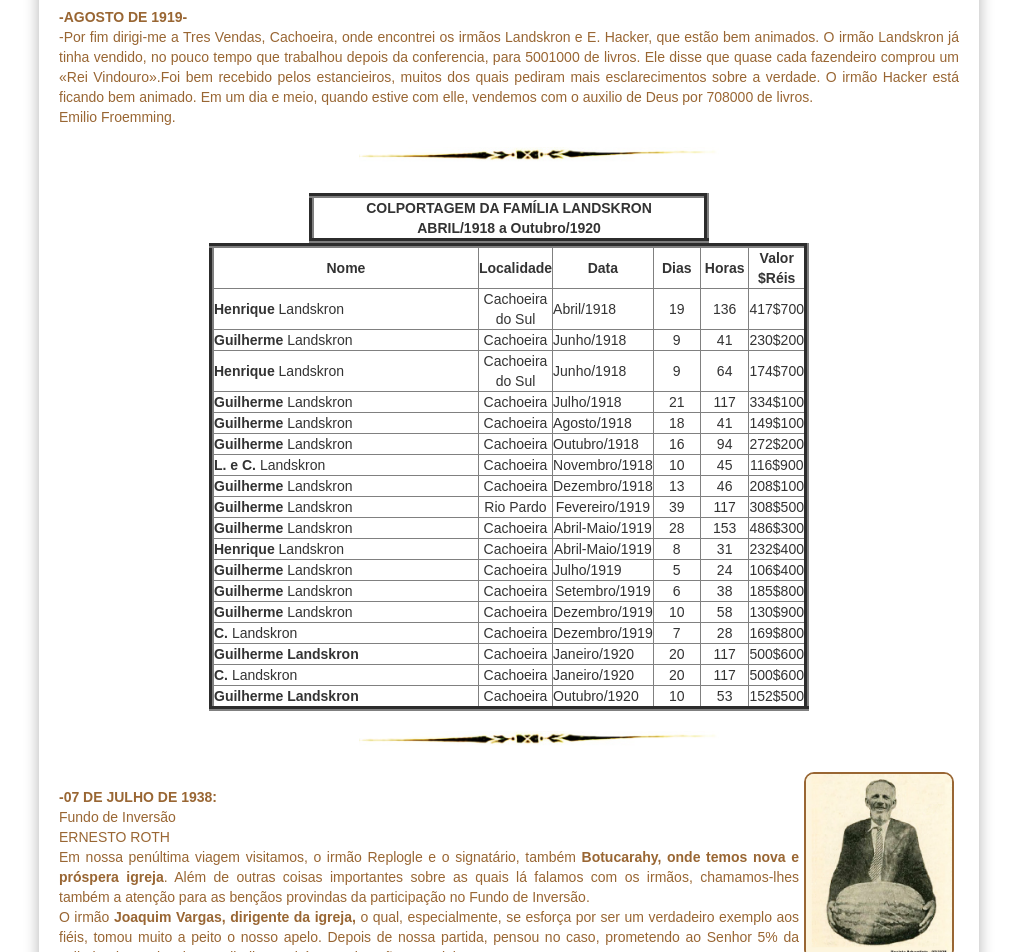
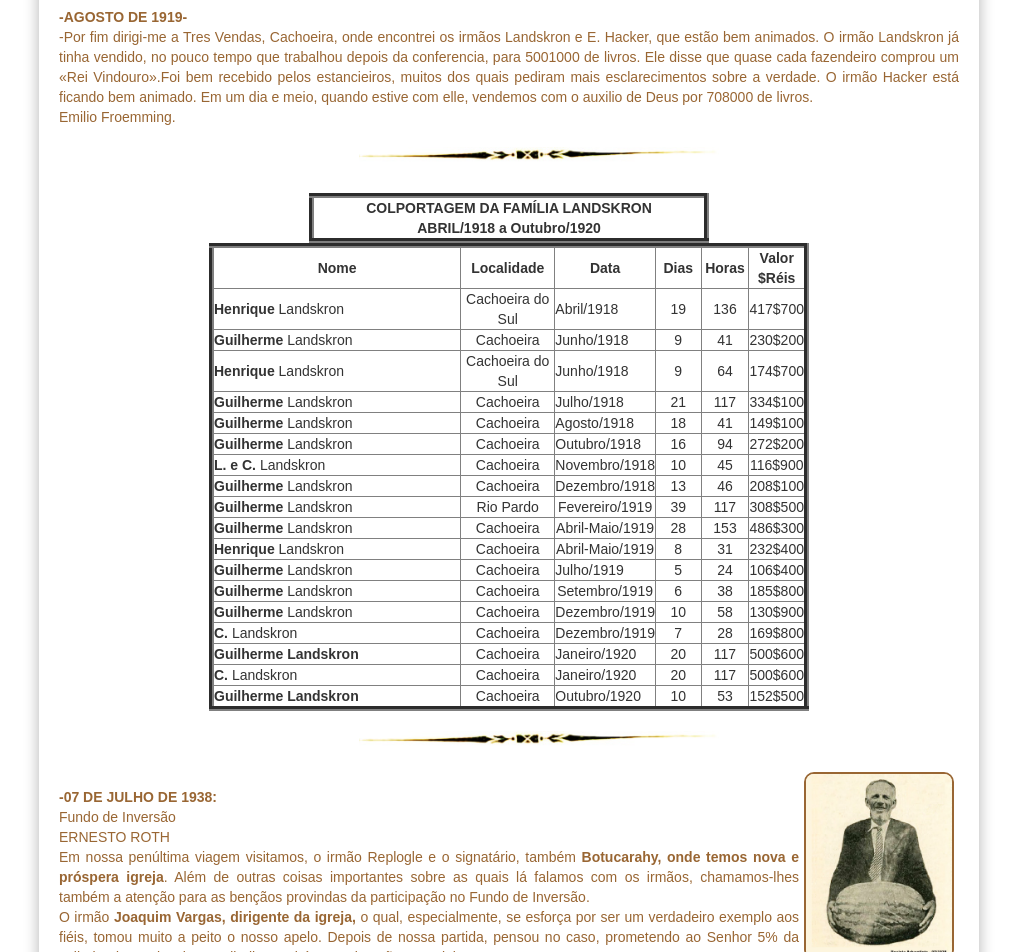
Before and after one commit to claudiovargas1955/claudiovargas1955.github.io, a Jekyll site: the page built from _pages/história-da-iasd-bosque.html, in a window 1280 px wide. Shown: the part 1650-2602 px from the top of the page, without its empty margins (131-1148 px from the left). Built offline with Jekyll 4.4.1, drawn with Linux system fonts in a browser that asks for light colours; some web fonts are replaced.

Commit message:
Update história-da-iasd-bosque.html

```diff
--- a/_pages/história-da-iasd-bosque.html
+++ b/_pages/história-da-iasd-bosque.html
@@ -178,7 +178,7 @@ Emilio Froemming.<br>
         </tr>
         <tr>
            <td align="left" width="300px"><b>Henrique</b> Landskron</td>
-           <td align="center" width="50px">Cachoeira do Sul</td>
+           <td align="center" width="100px">Cachoeira do Sul</td>
            <td align="left">Abril/1918</td>
            <td align="center">19</td>
            <td align="center">136</td>
```
